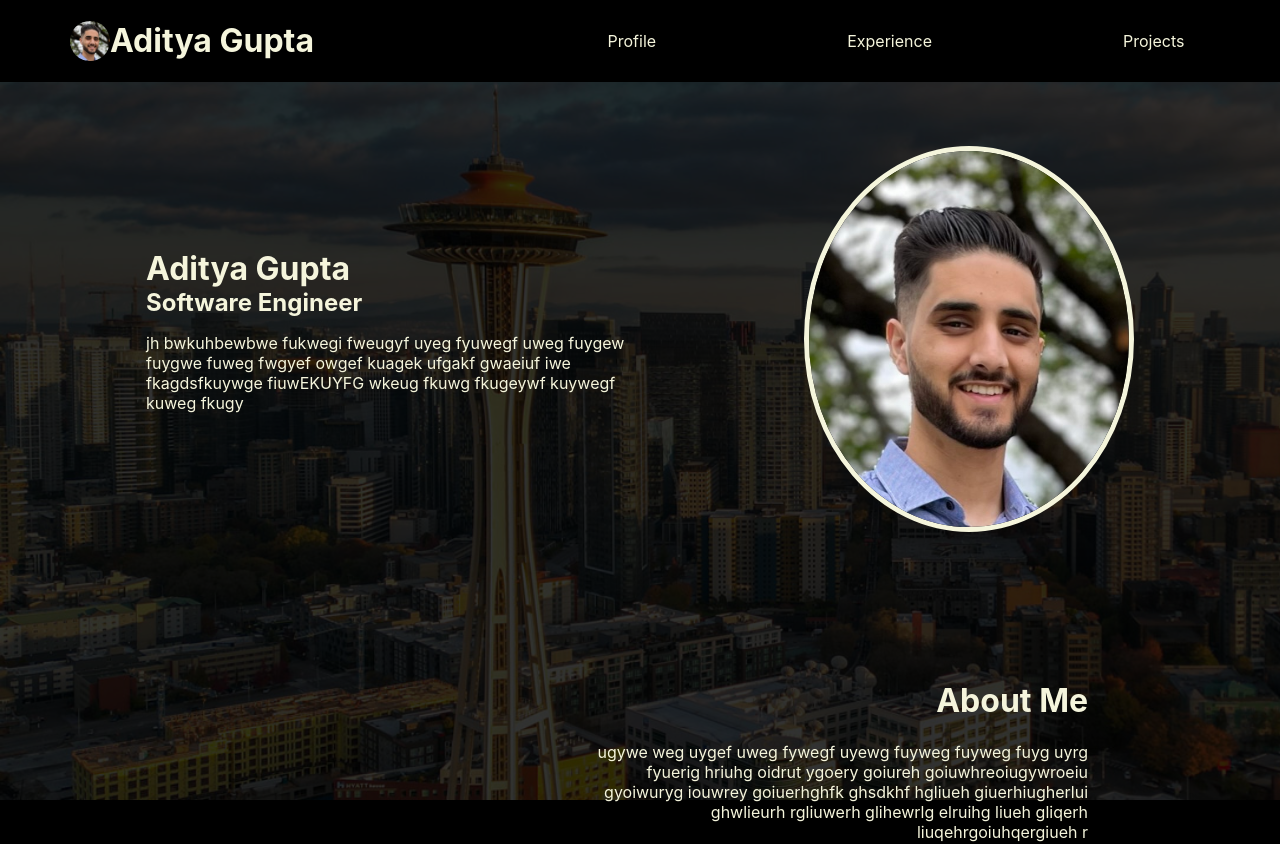
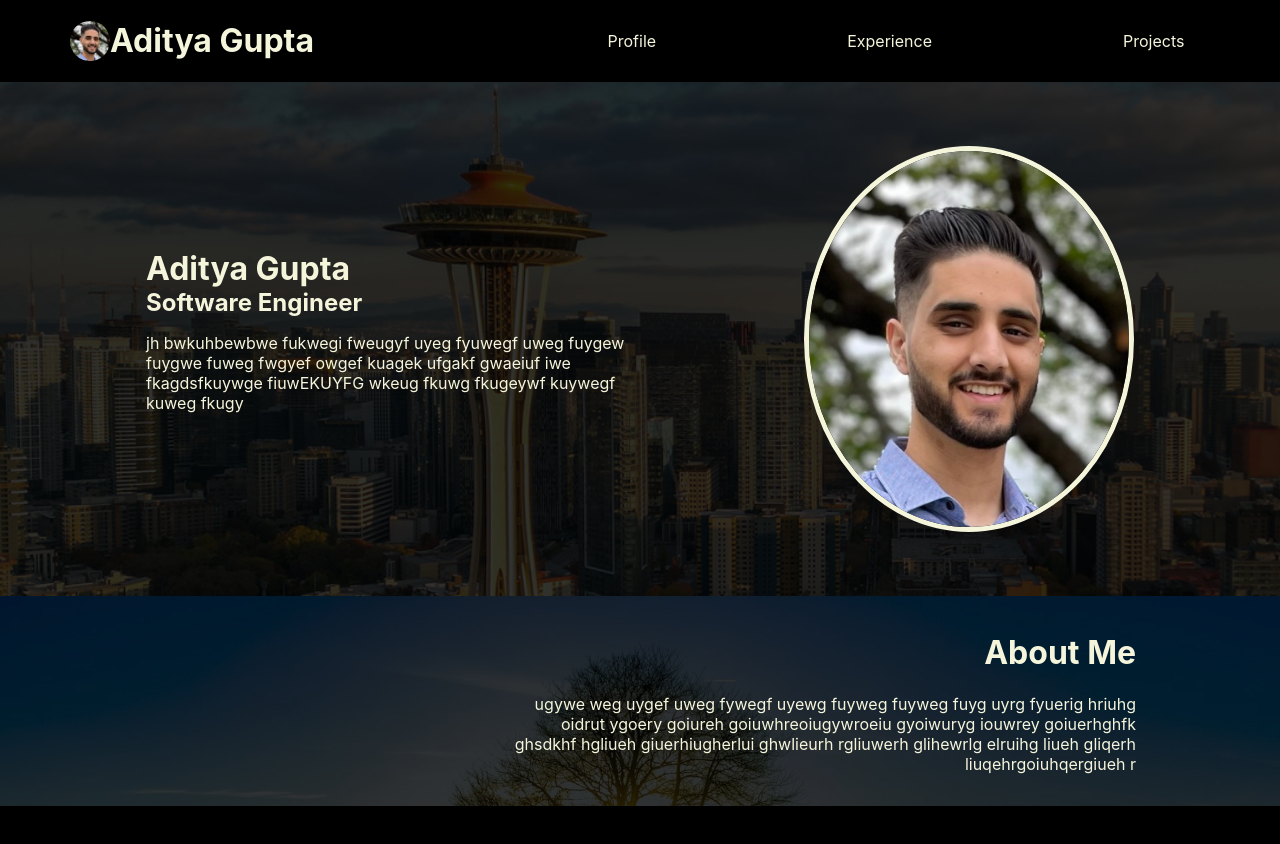
Before and after one commit to aditya000028/roulettech-assignment, a React (Create React App) app in the folder frontend/roulettech-assigment/: page / in a window 1280 px wide. Shown: the top 844 px of the page. Built offline with nearby package versions, Linux system fonts and the light colour scheme.

Commit message:
Added about me profile picture

```diff
--- a/frontend/roulettech-assigment/src/components/about-me/About-Me.js
+++ b/frontend/roulettech-assigment/src/components/about-me/About-Me.js
@@ -3,6 +3,7 @@ import classes from "./About-Me.module.css";
 export default function AboutMe() {
   return (
     <div className={classes.aboutMe}>
+      <div className={classes.content}>
         <div className={classes.text}>
           <h1>About Me</h1>
           <p>
@@ -13,5 +14,6 @@ export default function AboutMe() {
           </p>
         </div>
       </div>
+    </div>
   );
 }
--- a/frontend/roulettech-assigment/src/components/about-me/About-Me.module.css
+++ b/frontend/roulettech-assigment/src/components/about-me/About-Me.module.css
@@ -1,16 +1,34 @@
 .aboutMe {
   display: flex;
-  flex-wrap: wrap;
+  position: relative;
   width: 100%;
   height: 100%;
+  align-items: center;
   justify-content: flex-end;
-  margin-top: 5%;
-  margin-bottom: 5%;
   text-align: right;
-  position: relative;
-  right: 15%;
 }
 
-.aboutMe .text {
-  width: 40%;
+.aboutMe::before {
+  content: "";
+  background-image: url('../../pictures/trees.jpg');
+  background-size: cover;
+  position: absolute;
+  top: 0px;
+  right: 0px;
+  bottom: 0px;
+  left: 0px;
+  filter: brightness(20%);
 }
+
+.aboutMe .content {
+  position: relative;
+  right: 10%;
+  width: 100%;
+  padding: 16px;
+  display: flex;
+  justify-content: flex-end;
+}
+
+.aboutMe .content .text {
+  width: 50%;
+}
```
Also changed, not shown: frontend/roulettech-assigment/src/pictures/trees.jpg (added). Lines whose indentation alone changed are shown as unchanged.
